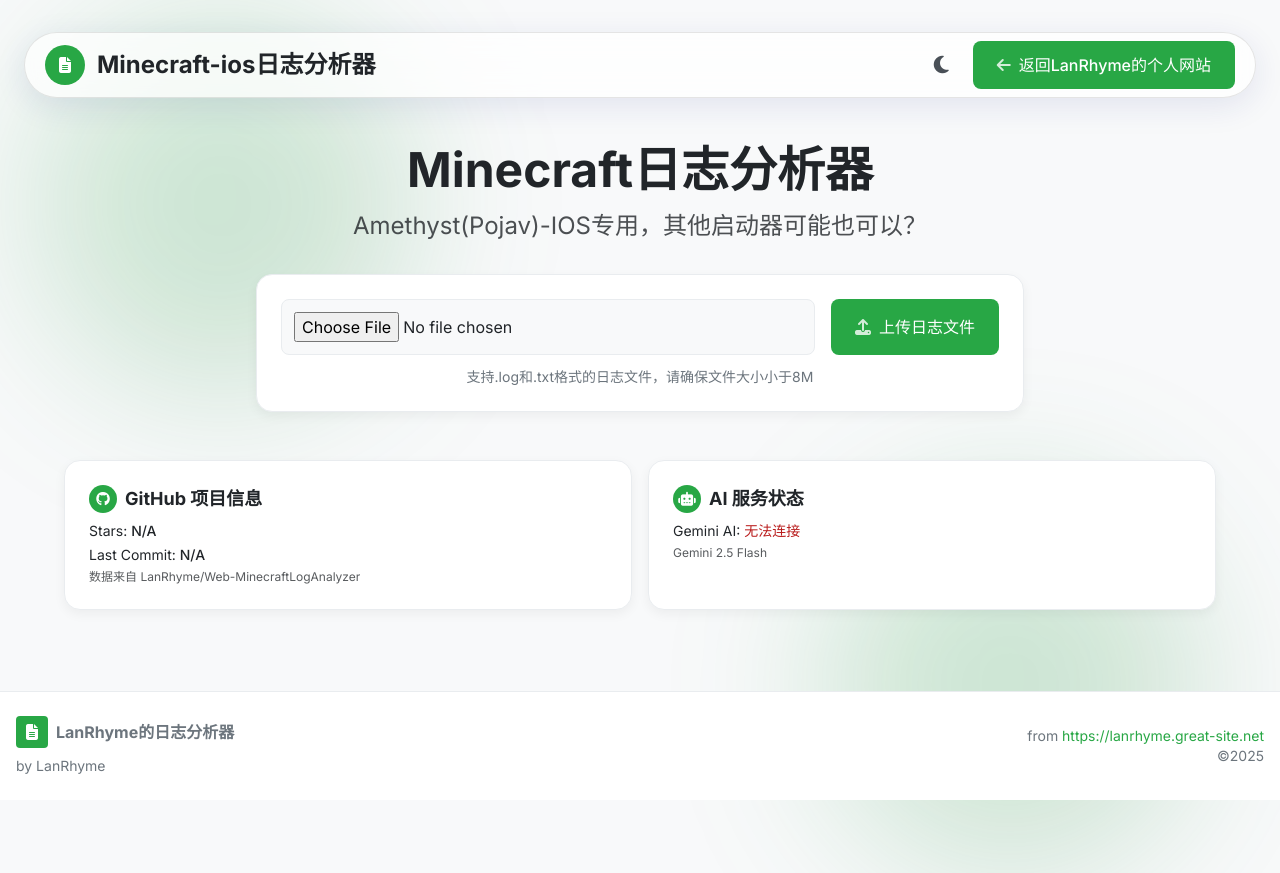
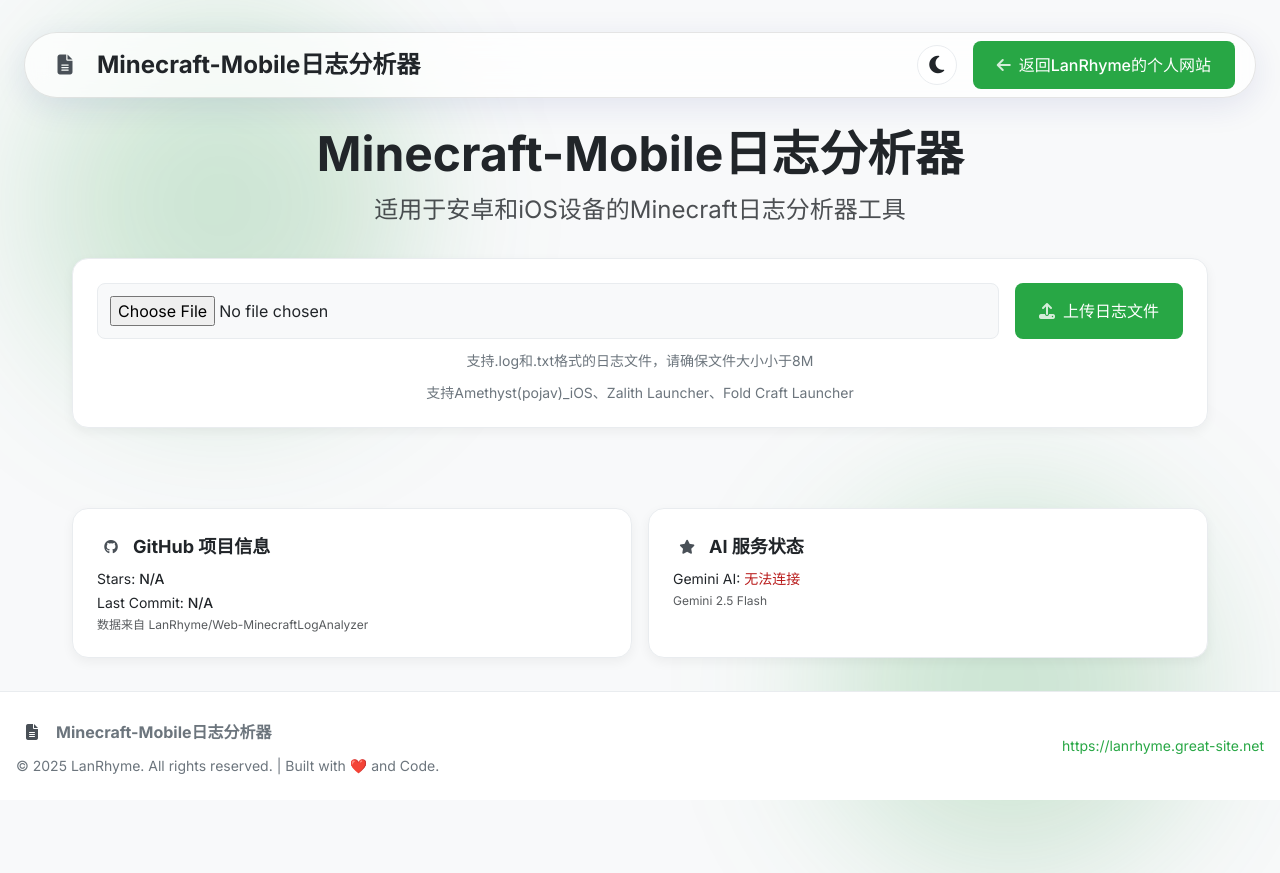
Before and after one commit to LanRhyme/Web-MinecraftLogAnalyzer, a website: page index.html in a window 1280 px wide. Drawn offline with nearby package versions, Linux system fonts and the light colour scheme; no server answers.

Commit message:
增加了对安卓启动器的支持！

```diff
--- a/index.html
+++ b/index.html
@@ -114,9 +114,18 @@
             min-height: 100vh;
         }
 
+        /* MODIFIED: Adopted .page-content styles from index1.html for consistent main content area */
         .page-content {
             flex-grow: 1;
             width: 100%;
+            display: flex; /* Added from index1.html */
+            flex-direction: column; /* Changed for vertical stacking of sections */
+            align-items: center; /* For centering the overall sections */
+            padding: 2rem; /* Added from index1.html */
+            box-sizing: border-box; /* Added from index1.html */
+            max-width: 1200px; /* Added from index1.html */
+            margin: 0 auto; /* Added from index1.html */
+            /* Removed flex-wrap here, as sections should stack vertically */
         }
 
         .mc-bg-container {
@@ -140,6 +149,12 @@
             box-shadow: var(--card-shadow);
             transition: all 0.3s ease;
             padding: 1.5rem;
+        }
+
+        /* ADDED: Hover effect for solid-card */
+        .solid-card:hover {
+            transform: scale(1.02);
+            box-shadow: var(--card-shadow-hover); /* Optional: add a hover shadow variable if needed */
         }
 
         .header-card {
@@ -183,15 +198,35 @@
             100% { transform: translate(0, 0) scale(1); }
         }
 
+        /* MODIFIED: Adjusted anim-card transition to match index1.html's anim-fade-in-up */
         .anim-card {
             opacity: 0;
             transform: translateY(30px);
-            transition: all 0.8s cubic-bezier(0.2, 0.8, 0.2, 1);
+            transition: opacity 0.7s ease-out, transform 0.7s ease-out;
         }
 
         .anim-card.active {
             opacity: 1;
             transform: translateY(0);
+        }
+
+        /* ADDED: Pinned card animation (from index1.html) */
+        .card-bounce {
+            animation: cardBounce 0.3s ease-out;
+        }
+
+        @keyframes cardBounce {
+            0% {
+                transform: scale(1);
+            }
+
+            50% {
+                transform: scale(0.95);
+            }
+
+            100% {
+                transform: scale(1);
+            }
         }
 
         input[type="file"],
@@ -224,6 +259,31 @@
         footer a { color: var(--footer-link); transition: color 0.3s ease; }
         footer a:hover { color: var(--footer-link-hover); text-decoration: underline; }
 
+        /* MODIFIED: Updated #theme-toggle to match index1.html's styling */
+        #theme-toggle {
+            display: flex;
+            align-items: center;
+            justify-content: center;
+            width: 40px;
+            height: 40px;
+            cursor: pointer;
+            transition: all 0.3s ease;
+            margin-left: 20px; /* Added for consistent spacing */
+            border-radius: 50%;
+            background-color: var(--card-bg); /* Added from index1.html */
+            border: 1px solid var(--card-border); /* Added from index1.html */
+        }
+
+        #theme-toggle:hover {
+            transform: scale(1.1); /* Added from index1.html */
+        }
+
+        /* NEW: Styles for icons that should change color with theme */
+        .theme-icon-color {
+            color: var(--theme-toggle-icon-color);
+            transition: color 0.3s ease;
+        }
+
         #custom-menu {
             display: none; position: fixed; background: var(--menu-bg);
             backdrop-filter: blur(10px); border-radius: 15px;
@@ -245,7 +305,6 @@
         .bg-yellow-100 { background-color: var(--bg-yellow-100); } .text-yellow-800 { color: var(--text-yellow-800); }
         .bg-blue-50 { background-color: var(--bg-blue-50); } .text-blue-700 { color: var(--text-blue-700); }
         .bg-blue-100 { background-color: var(--bg-blue-100); } .text-blue-800 { color: var(--text-blue-800); }
-        #theme-toggle i { color: var(--theme-toggle-icon-color); }
 
         #analysisResult .result-card {
             background-color: var(--card-bg);
@@ -303,13 +362,13 @@
     <header class="w-full py-4 px-6 flex justify-center items-center sticky top-4 z-20">
         <div class="container mx-auto header-card p-2 flex items-center justify-between">
             <div class="flex items-center">
-                <div class="w-10 h-10 amethyst-bg flex items-center justify-center text-white ml-3 mr-3 rounded-full">
-                    <i class="fas fa-file-alt"></i>
+                <div class="w-10 h-10 flex items-center justify-center ml-3 mr-3 rounded-full">
+                    <i class="fas fa-file-alt theme-icon-color text-xl"></i>
                 </div>
-                <h1 class="text-xl md:text-2xl font-bold">Minecraft-ios日志分析器</h1>
+                <h1 class="text-xl md:text-2xl font-bold">Minecraft-Mobile日志分析器</h1>
             </div>
             <div class="flex items-center space-x-4 mr-3">
-                <button id="theme-toggle" class="p-2 rounded-full focus:outline-none focus:ring-2 focus:ring-offset-2 focus:ring-offset-gray-800 focus:ring-white">
+                <button id="theme-toggle">
                     <i class="fas fa-moon text-xl"></i>
                 </button>
                 <a href="https://lanrhyme.netlify.app/" class="amethyst-dark-button hidden md:flex items-center">
@@ -319,11 +378,10 @@
         </div>
     </header>
 
-    <main class="page-content container mx-auto py-12 px-4">
-        <section class="text-center mb-12 w-full">
-            <h1 class="text-4xl md:text-5xl font-bold mb-4">Minecraft日志分析器</h1>
-            <p class="text-xl md:text-2xl mb-8 opacity-80">Amethyst(Pojav)-IOS专用，其他启动器可能也可以？</p>
-            <div class="max-w-3xl mx-auto solid-card">
+    <main class="page-content"> <section class="text-center mb-12 w-full">
+        <h1 class="text-4xl md:text-5xl font-bold mb-4">Minecraft-Mobile日志分析器</h1>
+        <p class="text-xl md:text-2xl mb-8 opacity-80">适用于安卓和iOS设备的Minecraft日志分析器工具</p>
+        <div class="solid-card w-full max-w-6xl mx-auto hover:scale-105">
             <div class="flex flex-col md:flex-row gap-4">
                 <input id="logFile" type="file" class="flex-grow p-3 rounded-lg" accept=".log,.txt">
                 <button id="uploadBtn" class="amethyst-dark-button flex justify-center items-center">
@@ -331,16 +389,17 @@
                 </button>
             </div>
             <p class="text-sm mt-3" style="color: var(--footer-text);">支持.log和.txt格式的日志文件，请确保文件大小小于8M</p>
+            <p class="text-sm mt-3" style="color: var(--footer-text);">支持Amethyst(pojav)_iOS、Zalith Launcher、Fold Craft Launcher</p>
         </div>
-            <div id="analysisResult" class="mt-8 text-left max-w-3xl mx-auto"></div>
+        <div id="analysisResult" class="mt-8 text-left max-w-6xl mx-auto"></div>
     </section>
 
         <section class="flex flex-col gap-8 w-full max-w-6xl mx-auto">
             <div class="grid-compact">
-                <a href="https://github.com/LanRhyme/Web-MinecraftLogAnalyzer" target="_blank" rel="noopener noreferrer" id="github-info" class="solid-card anim-card block cursor-pointer">
+                <a href="https://github.com/LanRhyme/Web-MinecraftLogAnalyzer" target="_blank" rel="noopener noreferrer" id="github-info" class="solid-card anim-card block cursor-pointer hover:scale-105">
                     <h3 class="text-lg font-semibold mb-2 flex items-center">
-                        <span class="w-7 h-7 amethyst-bg rounded-full flex items-center justify-center text-white mr-2 text-sm">
-                            <i class="fab fa-github"></i>
+                        <span class="w-7 h-7 rounded-full flex items-center justify-center mr-2 text-sm">
+                            <i class="fab fa-github theme-icon-color"></i>
                         </span>
                         GitHub 项目信息
                     </h3>
@@ -351,10 +410,10 @@
                     </div>
                 </a>
 
-                <div id="ai-status" class="solid-card anim-card">
+                <div id="ai-status" class="solid-card anim-card hover:scale-105">
                     <h3 class="text-lg font-semibold mb-2 flex items-center">
-                        <span class="w-7 h-7 amethyst-bg rounded-full flex items-center justify-center text-white mr-2 text-sm">
-                            <i class="fas fa-robot"></i>
+                        <span class="w-7 h-7 rounded-full flex items-center justify-center mr-2 text-sm">
+                            <i class="fas fa-star theme-icon-color"></i>
                         </span>
                         AI 服务状态
                     </h3>
@@ -364,8 +423,6 @@
                     </div>
                 </div>
             </div>
-
-
         </section>
     </main>
 
@@ -374,14 +431,13 @@
             <div class="flex flex-col md:flex-row justify-between items-center">
                 <div class="mb-4 md:mb-0 text-center md:text-left">
                     <div class="flex items-center justify-center md:justify-start">
-                        <div class="w-8 h-8 amethyst-bg flex items-center justify-center text-white mr-2 rounded"><i class="fas fa-file-alt"></i></div>
-                        <span class="font-bold">LanRhyme的日志分析器</span>
+                        <div class="w-8 h-8 flex items-center justify-center mr-2 rounded"><i class="fas fa-file-alt theme-icon-color"></i></div>
+                        <span class="font-bold">Minecraft-Mobile日志分析器</span>
                     </div>
-                    <p class="text-sm mt-2">by LanRhyme</p>
+                    <p class="text-sm mt-2">© 2025 LanRhyme. All rights reserved. | Built with ❤️ and Code.</p>
                 </div>
                 <div class="text-sm text-center md:text-right">
-                    <p>from <a href="https://lanrhyme.great-site.net">https://lanrhyme.great-site.net</a></p>
-                    <p>©2025</p>
+                    <p> <a href="https://lanrhyme.great-site.net">https://lanrhyme.great-site.net</a></p>
                 </div>
             </div>
         </div>
@@ -467,7 +523,7 @@
     async function pasteAction() { if (focusedElementBeforeMenu) { try { const text = await navigator.clipboard.readText(); focusedElementBeforeMenu.focus(); document.execCommand('insertText', false, text); } catch (err) { } } hideMenu(); }
     function openInNewTabAction() { if (currentTarget) window.open(currentTarget.href, '_blank'); hideMenu(); }
     function copyLinkAction() { if (currentTarget) navigator.clipboard.writeText(currentTarget.href); hideMenu(); }
-    function backToHomeAction() { window.location.href = '/'; hideMenu(); }
+    function backToHomeAction() { window.location.href = 'https://lanrhyme.netlify.app/'; hideMenu(); } // Corrected URL
 
     // 主题切换
     const themeToggleBtn = document.getElementById('theme-toggle');
@@ -588,7 +644,7 @@
             const data1 = await res1.json();
             if (data1.error) { resultDiv.innerHTML = `<div class="solid-card text-red-700 p-4">${data1.error}</div>`; return; }
             if (data1.info.keyword) { showWarningPopup(data1.info.keyword, "由开发者添加，这可能是导致游戏崩溃的主要原因，一般来说是模组文件，请检查你的mod列表"); }
-            const infoDisplayMap = { device: '设备', os: '操作系统', launcher_version: '启动器版本', commit: '提交版本号', java_version: 'Java 版本', renderer: '渲染器', minecraft_version: '游戏版本', keyword: '可能导致崩溃的关键词' };
+            const infoDisplayMap = { launcher_name: '启动器', device: '设备', os: '操作系统', launcher_version: '启动器版本', commit: '提交版本号', java_version: 'Java 版本', renderer: '渲染器', minecraft_version: '游戏版本', keyword: '可能导致崩溃的关键词' };
             let infoHtml = `<div class="result-card anim-card">
                     <h3 class="text-lg font-bold">基础信息提取</h3><hr class="my-3" style="border-color: var(--card-border);">
                     <ul class="list-disc list-inside text-left space-y-1">`;
@@ -597,7 +653,7 @@
 
             // Add Quick Analysis Card here
             infoHtml += `<div id="quickAnalysisCard" class="result-card anim-card mt-6">
-                <h3 class="text-lg font-bold">快速分析结果</h3><hr class="my-3" style="border-color: var(--card-border);">
+                <h3 class="text-lg font-bold">快速分析结果(来自PCL2数据)</h3><hr class="my-3" style="border-color: var(--card-border);">
                 <div class="quick-analysis-content text-left" style="word-wrap: break-word;">${marked.parse(data1.quickAnalysis)}</div>
             </div>`;
 
```
Also changed, not shown: server.js (+86 -13 lines). Lines whose indentation alone changed are shown as unchanged.
